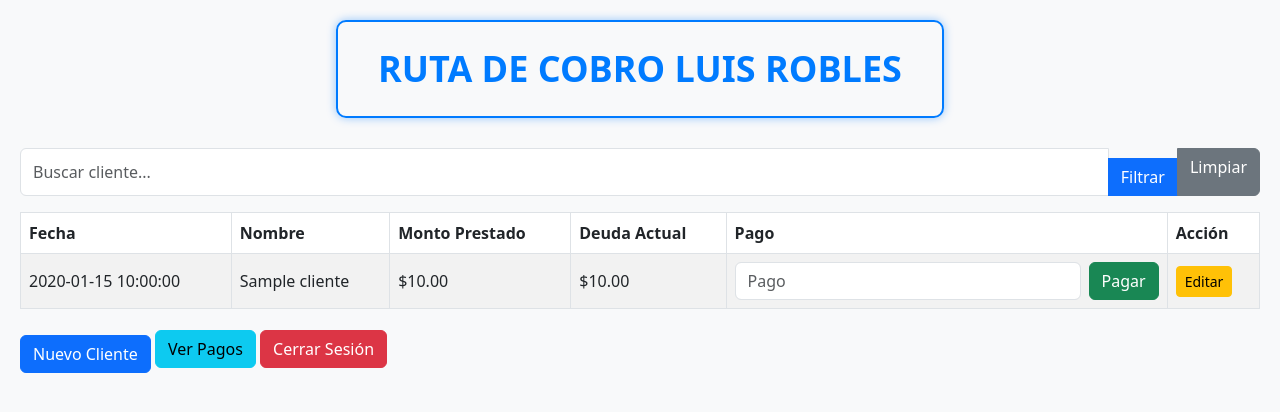
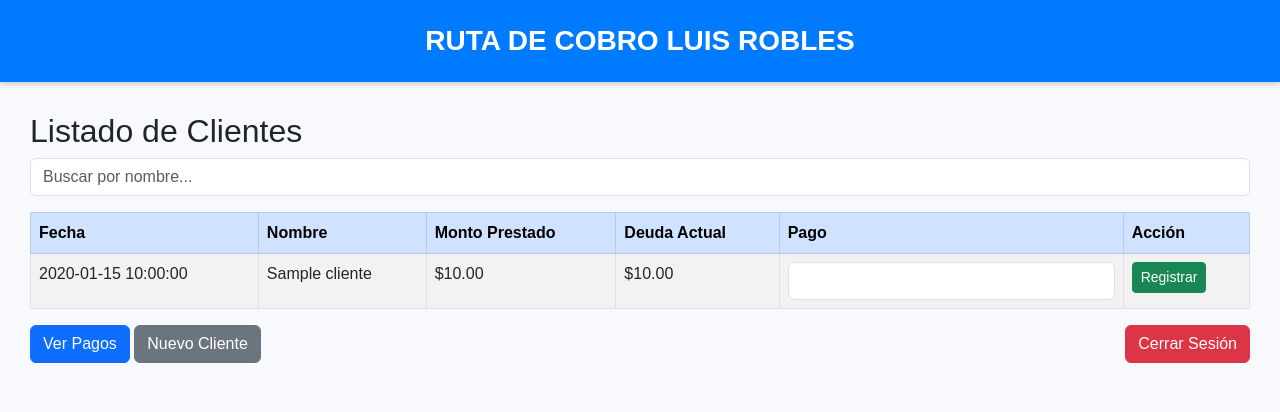
Before and after one commit to luisrobles062/ruta-cobros-app, a Flask app: page /inicio in a window 1280 px wide. Shown: the top 412 px of the page. Run offline with Flask 3, Linux system fonts and the light colour scheme; a user stored in the database is signed in; tables that the repository leaves empty hold one stand-in row (values such as "Sample post"); a database or web service that is not in the repository returns one stand-in record (values such as "Sample title"); some libraries are stand-ins or nearby versions.

Commit message:
Update inicio.html

```diff
--- a/templates/inicio.html
+++ b/templates/inicio.html
@@ -1,60 +1,16 @@
-<!DOCTYPE html>
-<html lang="es">
-<head>
-    <meta charset="UTF-8" />
-    <title>Inicio - Ruta de Cobros</title>
-    <link href="https://cdn.jsdelivr.net/npm/bootstrap@5.3.0/dist/css/bootstrap.min.css" rel="stylesheet" />
-    <style>
-        body {
-            background-color: #f8f9fa;
-            padding: 20px;
-        }
-        .logo-container {
-            text-align: center;
-            margin-bottom: 30px;
-        }
-        .logo-text {
-            font-size: 36px;
-            font-weight: bold;
-            color: #007bff;
-            border: 2px solid #007bff;
-            display: inline-block;
-            padding: 20px 40px;
-            border-radius: 10px;
-            box-shadow: 0 0 10px #007bff66;
-        }
-        .table thead {
-            background-color: #343a40;
-            color: white;
-        }
-        .table-striped tbody tr:nth-of-type(odd) {
-            background-color: #e9f1ff;
-        }
-        .btn-primary {
-            margin-top: 10px;
-        }
-    </style>
-</head>
-<body>
+{% extends "base.html" %}
 
-    <!-- LOGO -->
-    <div class="logo-container">
-        <div class="logo-text">RUTA DE COBRO LUIS ROBLES</div>
-    </div>
+{% block titulo %}Inicio - Ruta de Cobro{% endblock %}
 
-    <!-- FILTRO -->
+{% block contenido %}
+<h2>Listado de Clientes</h2>
+
 <form method="get" class="mb-3">
-        <div class="input-group">
-            <input type="text" name="filtro" class="form-control" placeholder="Buscar cliente..." value="{{ request.args.get('filtro', '') }}">
-            <button type="submit" class="btn btn-primary">Filtrar</button>
-            <a href="{{ url_for('inicio') }}" class="btn btn-secondary">Limpiar</a>
-        </div>
+    <input type="text" name="filtro" class="form-control" placeholder="Buscar por nombre..." value="{{ request.args.get('filtro', '') }}">
 </form>
 
-    <!-- TABLA -->
-    <div class="table-responsive">
-        <table class="table table-striped table-bordered align-middle">
-            <thead>
+<table class="table table-bordered table-striped">
+    <thead class="table-primary">
         <tr>
             <th>Fecha</th>
             <th>Nombre</th>
@@ -67,29 +23,24 @@
     <tbody>
         {% for cliente in clientes %}
         <tr>
-                    <td>{{ cliente['fecha'] }}</td>
-                    <td>{{ cliente['nombre'] }}</td>
-                    <td>${{ '%.2f' | format(cliente['monto_prestado']) }}</td>
-                    <td>${{ '%.2f' | format(cliente['deuda_actual']) }}</td>
+            <td>{{ cliente.fecha }}</td>
+            <td>{{ cliente.nombre }}</td>
+            <td>${{ '%.2f' | format(cliente.monto_prestado) }}</td>
+            <td>${{ '%.2f' | format(cliente.deuda_actual) }}</td>
             <td>
-                        <form action="{{ url_for('registrar_pago', cliente_id=cliente['id']) }}" method="post" class="d-flex">
-                            <input type="number" step="0.01" name="monto" class="form-control me-2" placeholder="Pago" required>
-                            <button type="submit" class="btn btn-success">Pagar</button>
-                        </form>
+                <form method="post" action="{{ url_for('registrar_pago', cliente_id=cliente.id) }}">
+                    <input type="number" name="monto_pago" class="form-control" step="0.01" required>
             </td>
             <td>
-                        <a href="{{ url_for('editar_cliente', cliente_id=cliente['id']) }}" class="btn btn-warning btn-sm">Editar</a>
+                    <button type="submit" class="btn btn-success btn-sm">Registrar</button>
+                </form>
             </td>
         </tr>
         {% endfor %}
     </tbody>
 </table>
-    </div>
 
-    <!-- ENLACES -->
-    <a href="{{ url_for('nuevo_cliente') }}" class="btn btn-primary">Nuevo Cliente</a>
-    <a href="{{ url_for('ver_pagos') }}" class="btn btn-info">Ver Pagos</a>
-    <a href="{{ url_for('logout') }}" class="btn btn-danger">Cerrar Sesión</a>
-
-</body>
-</html>
+<a href="{{ url_for('ver_pagos') }}" class="btn btn-primary">Ver Pagos</a>
+<a href="{{ url_for('nuevo_cliente') }}" class="btn btn-secondary">Nuevo Cliente</a>
+<a href="{{ url_for('logout') }}" class="btn btn-danger float-end">Cerrar Sesión</a>
+{% endblock %}
```
Lines whose indentation alone changed are shown as unchanged.
